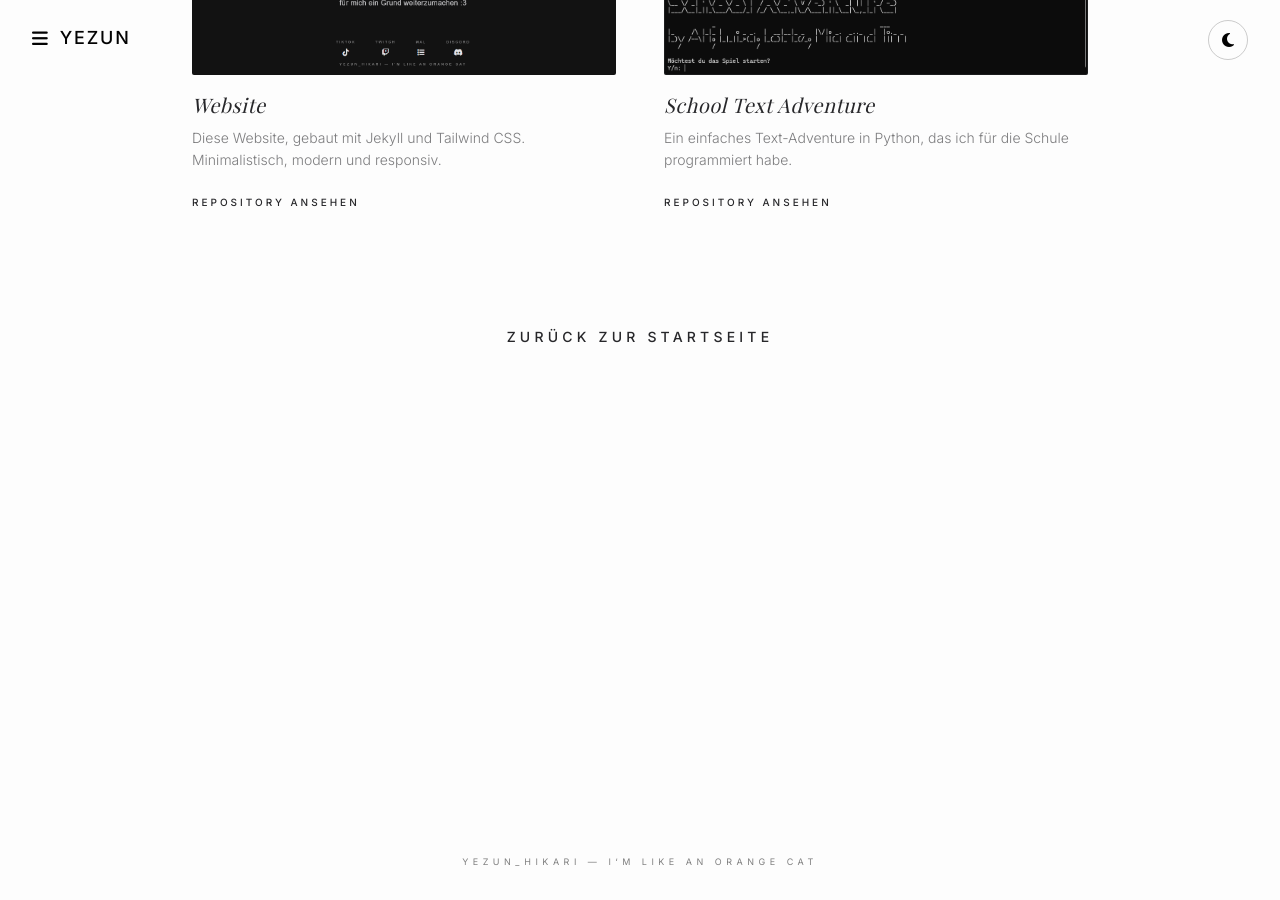
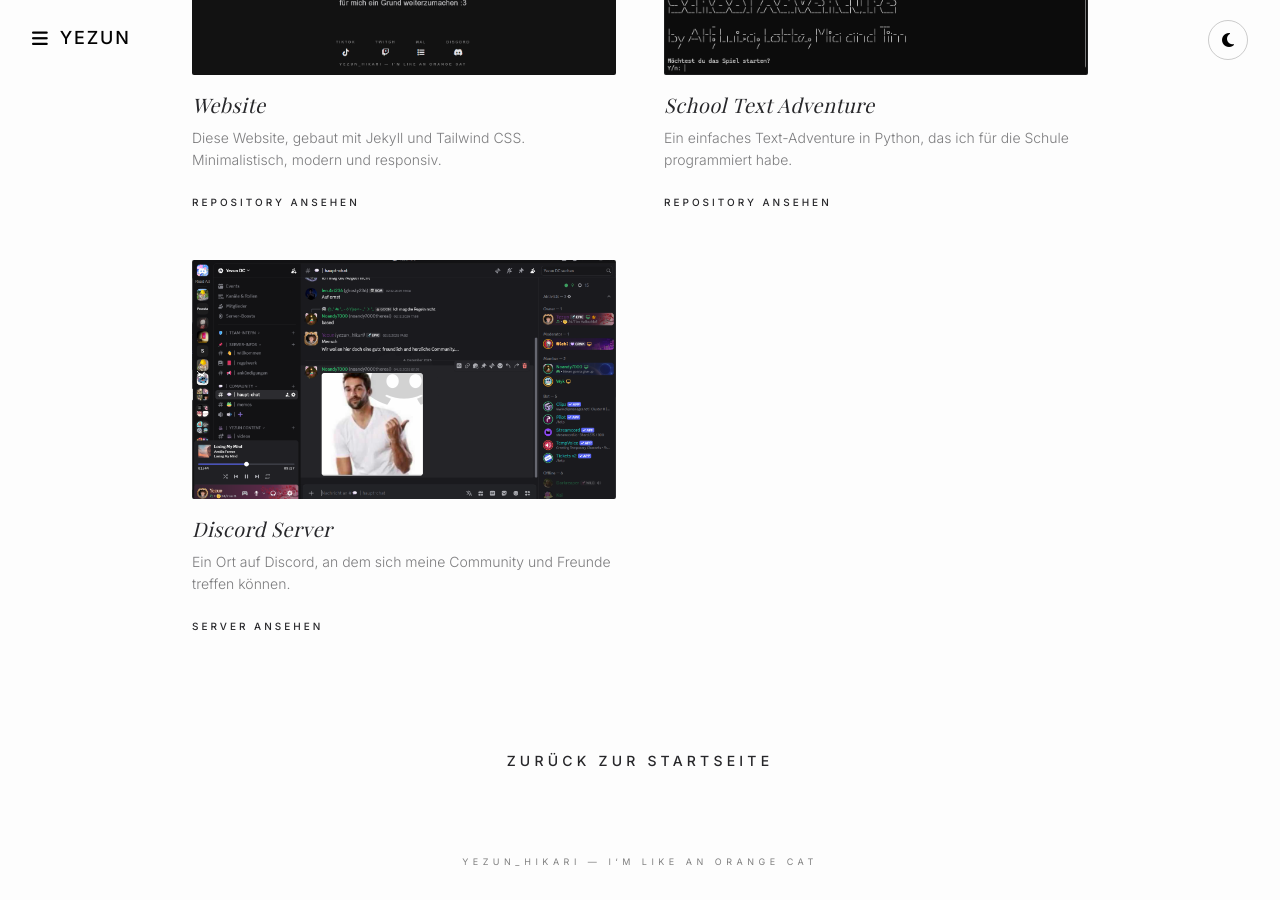
Before and after one commit to Yezun-hikari/Yezun-hikari, a Jekyll site: the page built from projects.html, in a window 1280 px wide and 900 px high, scrolled down 569 px. Built offline with Jekyll 4.4.1, drawn with Linux system fonts in a browser that asks for light colours; nearby versions of some CDN libraries; before the commit the page ends 1045 px from its top, so only the background shows below that.

Commit message:
Update Daten “projects”

```diff
--- a/_data/projects.yml
+++ b/_data/projects.yml
@@ -15,3 +15,11 @@
       programmiert habe.
     image: /assets/images/projects/screenshot-2026-04-12-183005.png
     link: https://github.com/Yezun-hikari/School-Text-Adventure
+  - icon: fab fa-discord
+    link_text: Server ansehen
+    active: true
+    title: Discord Server
+    image: /assets/images/projects/screenshot-2026-04-12-185042.png
+    description: Ein Ort auf Discord, an dem sich meine Community und Freunde
+      treffen können.
+    link: https://discord.gg/xzWPUtNFnb
```
Also changed, not shown: assets/images/projects/screenshot-2026-04-12-185042.png (added).
